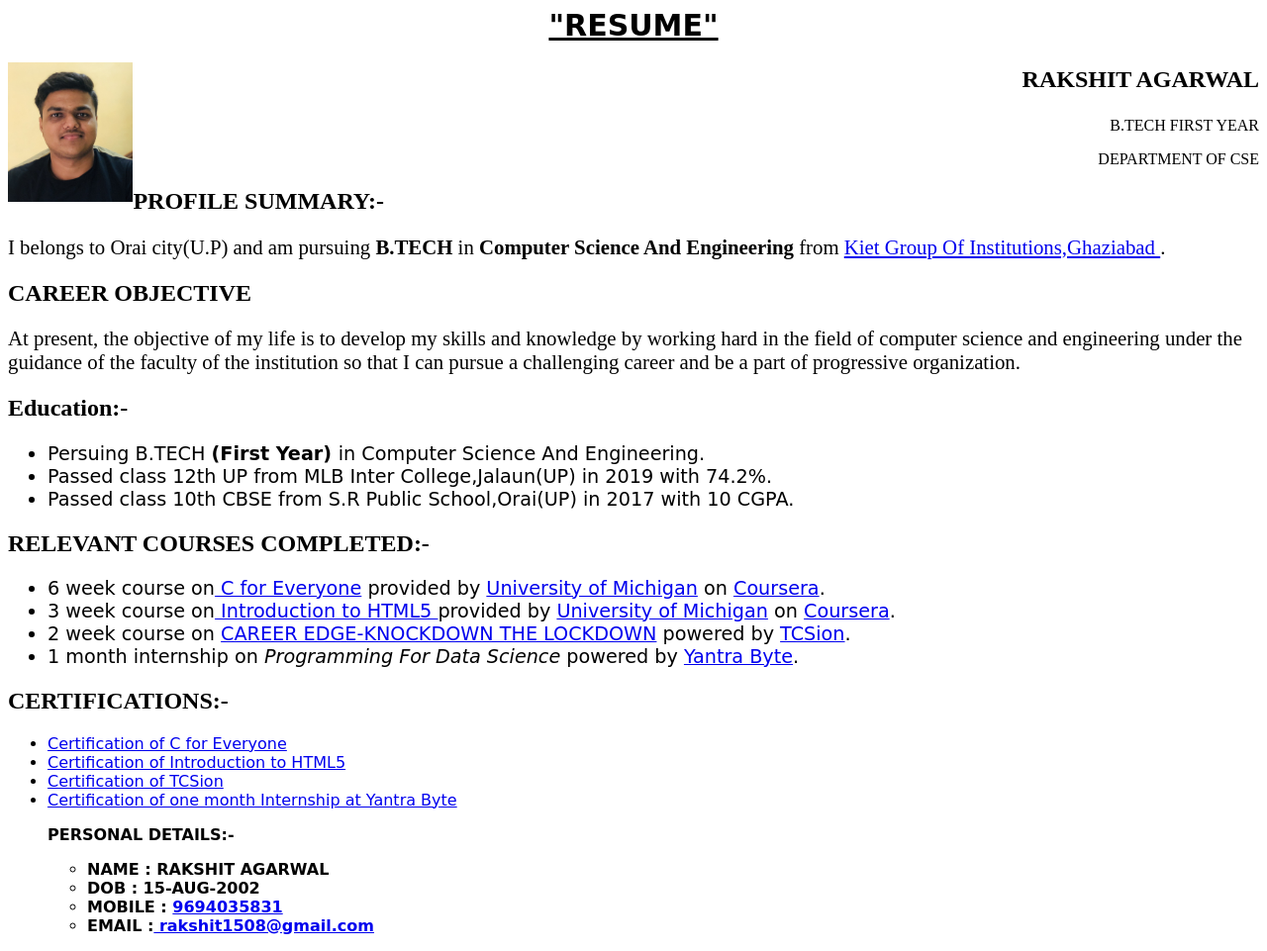
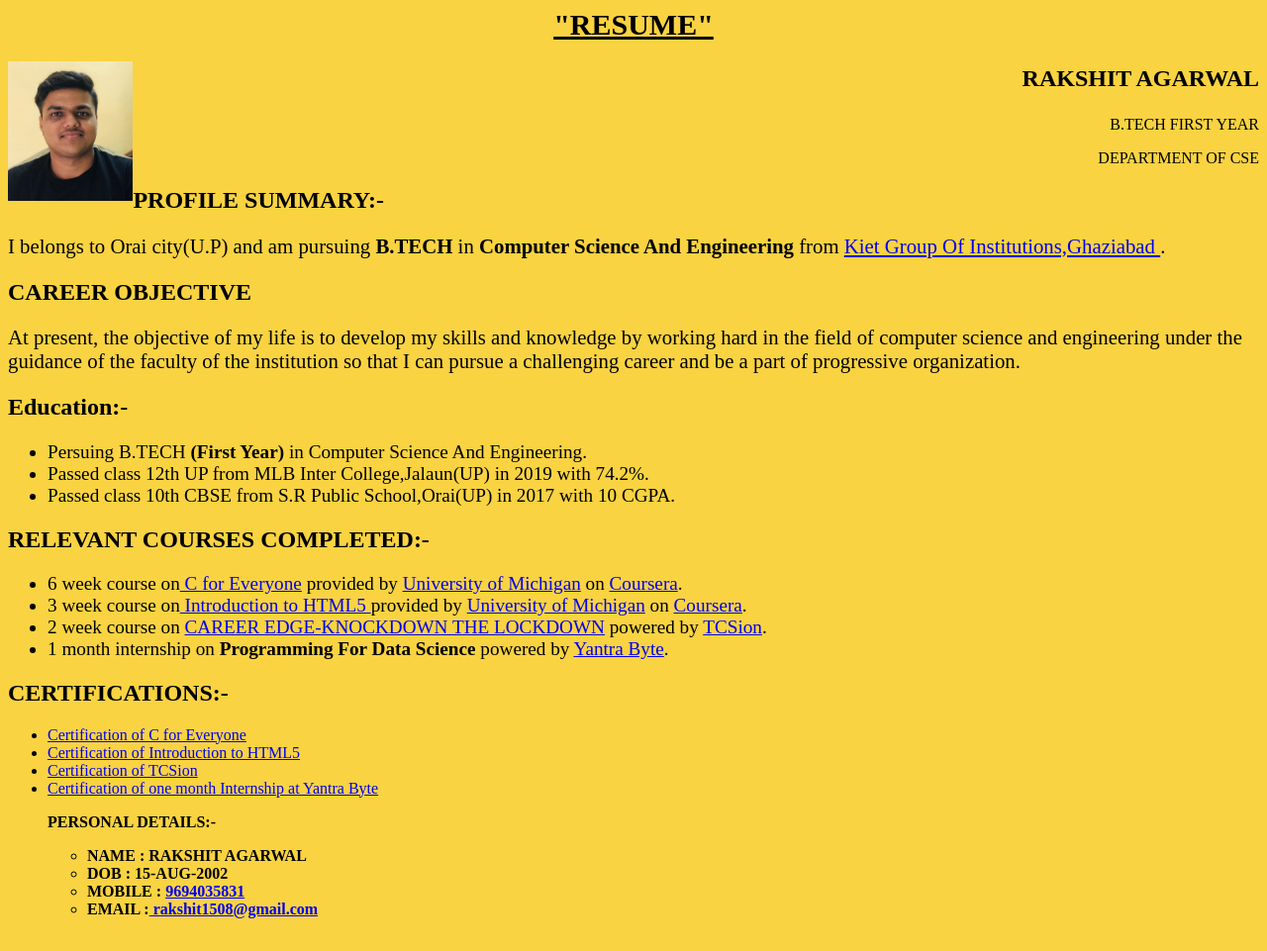
Before and after one commit to 15rakshit08/15rakshit08.github.io, a plain HTML site: page first web/index.html in a window 1280 px wide. Shown: the whole page at 99% size. Drawn offline with Linux system fonts and the light colour scheme; files whose address does not match are found by name.

Commit message:
Update index.html

```diff
--- a/first web/index.html
+++ b/first web/index.html
@@ -3,9 +3,9 @@
 	<meta charset="utf-8">
 	<title> RESUME</title>
 </head>
-<body style="background-color:#FFFFFF;color:#000000">
-	<p> <h1 style="font-size: 30px; font-family: cursive;text-align: center;text-decoration : underline;"><strong>"RESUME"</strong></h1></p>
-	<img src="rakshit resume image.jpg" alt="Rakshit's photo" style="float: left;width: 10%;height: 18%">
+<body style="background-color:#F9D342;text-decoration-color: #292826">
+	<p> <h1 style="font-size: 30px; font-family: all;text-align: center;text-decoration : underline;"><strong>"RESUME"</strong></h1></p>
+	<img src="E:\rakshit resume image.jpg" alt="Rakshit's photo" style="float: left;width: 10%;height: 18%">
 	<p style="font-size: 150%;text-align:right;">
 		<b>RAKSHIT AGARWAL </b></p>
 	 <p style="font-size-adjust:38%;text-align:right;">
@@ -25,24 +25,24 @@ that I can pursue a challenging career and be a part of progressive organization
 
 	<h2>Education:-</h2>
 <p style="font-size: 130%;font-family: all">
-	<ul style="font-family: cursive;font-size: 120%;font-style:initial">
+	<ul style="font-family: all;font-size: 120%;font-style:initial">
 		<li>Persuing B.TECH <b>(First Year) </b>in Computer Science And Engineering.</li>
 <li>Passed class 12th UP from MLB Inter College,Jalaun(UP) in 2019 with 74.2%.</li>
 <li>Passed class 10th CBSE from S.R Public School,Orai(UP) in 2017 with 10 CGPA.</li></ul>
 <h2>RELEVANT COURSES COMPLETED:-</h2>
-<p><ul style="font-family: cursive;font-size: 120%;font-style:initial">
+<p><ul style="font-family: all;font-size: 120%;font-style:initial">
 	<li>6 week course on<a href="https://coursera.org/share/1a6ba32652b2b917a949867b3f870c0d" target="_blank"> C for Everyone</a> provided by <a href="https://umich.edu/" target="_blank">University of Michigan</a> on <a href="https://www.coursera.org/" target="_blank">Coursera</a>.</li>
 <li>3 week course on<a href="https://coursera.org/share/b105373ffefd2b4abb49217f6ae11419" target="_blank"> Introduction to HTML5 </a> provided by <a href="https://umich.edu/" target="_blank
 	">University of Michigan</a> on <a href="https://www.coursera.org/" target="_blank">Coursera</a>.</li>
 <li>2 week course on <a href="https://campuscommune.tcs.com/en-in/intro/view_blog/career-edge-knockdown-the-lockdown" target="_blank">CAREER EDGE-KNOCKDOWN THE LOCKDOWN</a> powered by <a href="https://www.tcsion.com/" target="_blank">TCSion</a>.</li>
-<li>1 month internship on <i style="scolor:#0000FF">Programming For Data Science</i> powered by <a href="https://yantrabyte.com/" target="_blank">Yantra Byte</a>.</li></ul></p>
+<li>1 month internship on <b>Programming For Data Science</b> powered by <a href="https://yantrabyte.com/" target="_blank">Yantra Byte</a>.</li></ul></p>
 
 <h2>CERTIFICATIONS:-</h2>
-<ul style="font-family: cursive;">
+<ul style="font-family: all;">
 <li><a href="https://coursera.org/share/68857ec2a2da85d79f45449173bab6f3" target="_blank"> Certification of C for Everyone</a></li>
 <li><a href="https://coursera.org/share/dbac70314443322381deb73ee5883d65" target="_blank">Certification of Introduction to HTML5</a></li>
-<li><a href="tcsion rakshit.jpg" target="_blank"> Certification of TCSion</a></li>
-<li><a href="yantra byte.jpg" target="_blank"> Certification of one month Internship at Yantra Byte</a>
+<li><a href="E:\tcsion rakshit.jpg" target="_blank"> Certification of TCSion</a></li>
+<li><a href="E:\yantra byte.jpg" target="_blank"> Certification of one month Internship at Yantra Byte</a>
 
 <p>
 	<b>PERSONAL DETAILS:-</b>
```
